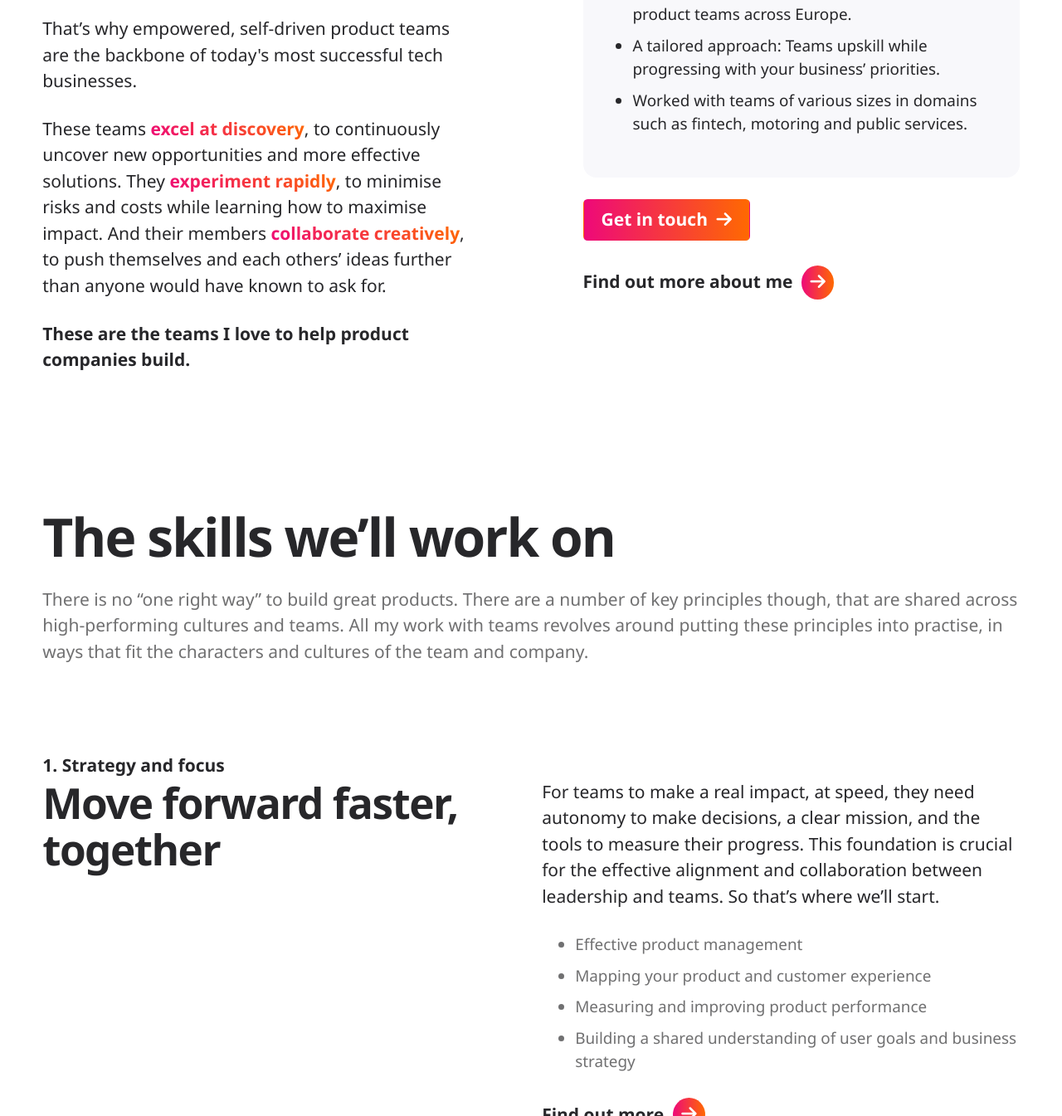
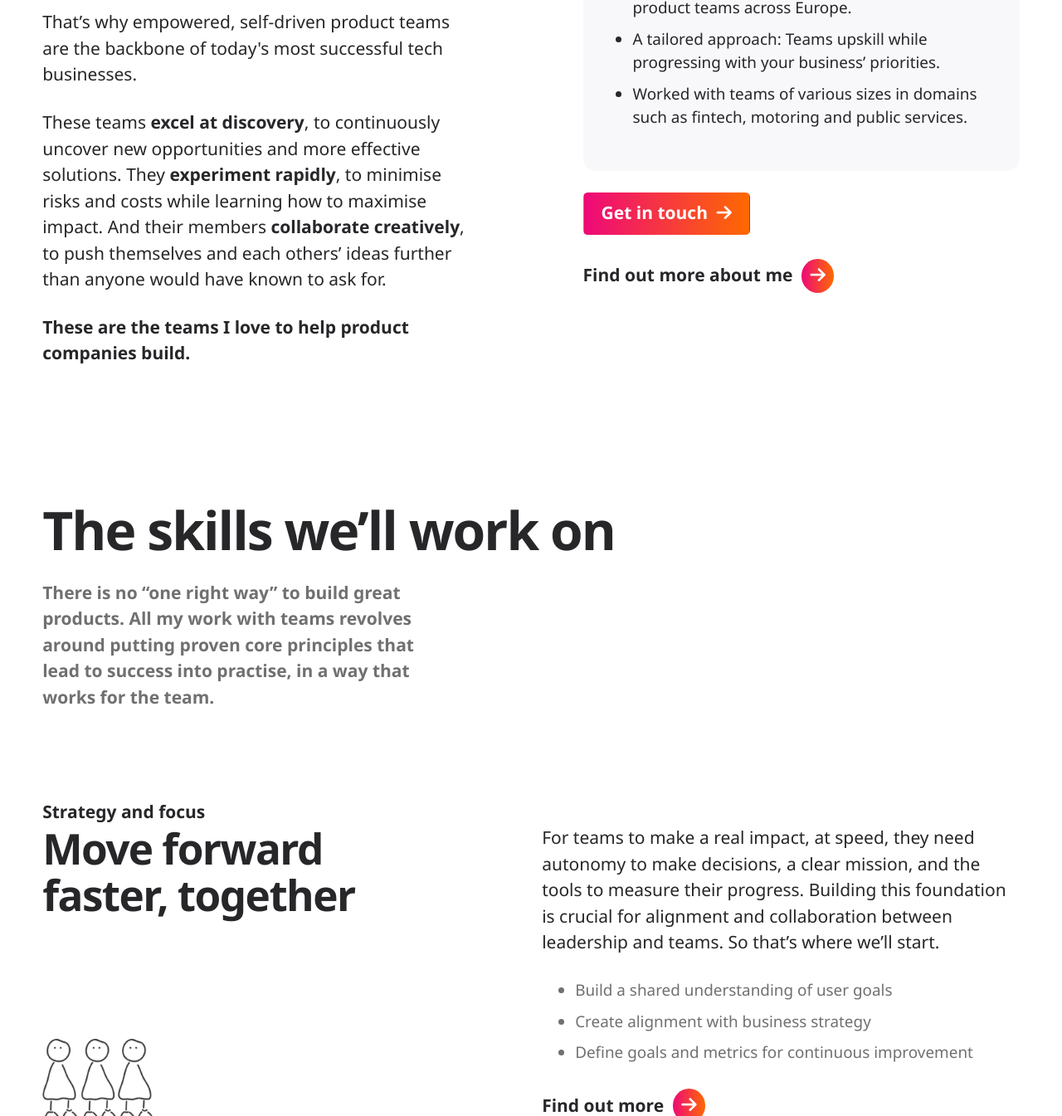
Before and after one commit to scottdh/11ty-sass-template, an Eleventy site: page src/index.md in a window 1280 px wide. Shown: the part 1455-2800 px from the top of the page at 83% size. Built offline with nearby package versions, Linux system fonts and the light colour scheme; Eleventy itself is replaced by a stand-in of ours; files that its build step writes are made by us from their sources.

Commit message:
refined typography and copy in key competences

```diff
--- a/src/_includes/layouts/home.html
+++ b/src/_includes/layouts/home.html
@@ -1,7 +1,7 @@
 {% extends "layouts/base.html" %} {% block content %}
 <div class="[ hero ] [ panel ]">
   <article class="[ wrapper ] [ flow ]">
-    <p class="eyebrow">{{ hero.eyebrow }}</p>
+    <p>{{ hero.eyebrow }}</p>
     <h1 style="max-width: 18ch">{{ hero.title | safe }}</h1>
     <a href="#" class="button" data-type="primary">{{ hero.buttonText }}</a>
     <img src="{{ hero.image }}" alt="" />
@@ -11,22 +11,21 @@
   <article class="[ wrapper ]">
     <div class="grid md-grid-col-2">
       <div class="[ flow ] [ intro__heading ]">
-        <h3>
+        <h3 class="fw-regular">
           <span class="color-text-secondary" style="display: block"
             >Hello, I’m Scott.</span
           >
           I help product leaders build
-          <span class="text-gradient">high-performing</span> product teams that
-          foster innovation, ship better products and drive
-          <span class="text-gradient">outstanding results</span>.
+          <strong>high-performing</strong> product teams that foster innovation,
+          ship better products and drive <strong>outstanding results</strong>.
         </h3>
       </div>
       <div class="[ intro__text ] [ flow ]">
         <p class="lead">
-          For tech-driven product companies, the pressure to perform is huge.
-          The breakneck speed at which technology, customer expectations and new
+          For tech-driven product companies, there's always pressure. The
+          breakneck speed at which technology, customer expectations and new
           competition evolve means only the most agile and fast learning
-          companies are able to adapt and survive long term.
+          companies are able to survive long term.
         </p>
         <p>
           That’s why empowered, self-driven product teams are the backbone of
@@ -34,13 +33,12 @@
         </p>
         <p>
           These teams
-          <span class="text-gradient">excel at discovery</span>, to continuously
-          uncover new opportunities and more effective solutions. They
-          <span class="text-gradient">experiment rapidly</span>, to minimise
-          risks and costs while learning how to maximise impact. And their
-          members <span class="text-gradient">collaborate creatively</span>, to
-          push themselves and each others’ ideas further than anyone would have
-          known to ask for.
+          <strong>excel at discovery</strong>, to continuously uncover new
+          opportunities and more effective solutions. They
+          <strong>experiment rapidly</strong>, to minimise risks and costs while
+          learning how to maximise impact. And their members
+          <strong>collaborate creatively</strong>, to push themselves and each
+          others’ ideas further than anyone would have known to ask for.
         </p>
         <p>
           <strong
@@ -79,26 +77,25 @@
 <div class="panel">
   <article class="wrapper flow">
     <h2>The skills we’ll work on</h2>
-    <p class="text-muted">
-      There is no “one right way” to build great products. There are a number of
-      key principles though, that are shared across high-performing cultures and
-      teams. All my work with teams revolves around putting these principles
-      into practise, in ways that fit the characters and cultures of the team
-      and company.
+    <p class="text-muted measure-short fw-semibold">
+      There is no “one right way” to build great products. All my work with
+      teams revolves around putting proven core principles that lead to success
+      into practise, in a way that works for the team.
     </p>
     <ol id="core-competences">
       {% for item in corecompetences %}
       <li>
         <p class="eyebrow">{{ item.eyebrow }}</p>
         <div class="grid md-grid-col-2">
-          <div class="flow">
+          <div class="flow grid">
             <h3>{{ item.title }}</h3>
+            <img src="{{ item.image }}" alt="" style="align-self: end" />
           </div>
           <div class="flow">
             <p>{{ item.description }}</p>
             <ul>
               {% for skill in item.keyskills %}
-              <li>{{ skill }}</li>
+              <li>{{ skill | safe }}</li>
               {% endfor %}
             </ul>
             <a href="#" class="button">Find out more</a>
--- a/src/_includes/partials/site-head.html
+++ b/src/_includes/partials/site-head.html
@@ -7,7 +7,7 @@
         aria-label="{{ site.name }}"
         class="site-head__logo__lettering"
       >
-        <i class="fa-regular fa-fire text-gradient"></i>
+        <i class="fas fa-fire text-gradient"></i>
         Scott Herrington
       </a>
     </div>
--- a/src/index.md
+++ b/src/index.md
@@ -7,16 +7,16 @@ hero:
   buttonText: "Get in touch"
   image: /images/sketch-placeholder.png
 corecompetences:
-  - eyebrow: "1. Strategy and focus"
+  - eyebrow: "Strategy and focus"
     title: "Move forward faster, together"
-    description: "For teams to make a real impact, at speed, they need autonomy to make decisions, a clear mission, and the tools to measure their progress. This foundation is crucial for the effective alignment and collaboration between leadership and teams. So that’s where we’ll start."
+    description: "For teams to make a real impact, at speed, they need autonomy to make decisions, a clear mission, and the tools to measure their progress. Building this foundation is crucial for alignment and collaboration between leadership and teams. So that’s where we’ll start."
     keyskills:
-      - "Effective product management"
-      - "Mapping your product and customer experience"
-      - "Measuring and improving product performance"
-      - "Building a shared understanding of user goals and business strategy"
-  - eyebrow: "2. Discovery and design"
-    title: "Get more right, more often"
+      - "Build a shared understanding of user goals"
+      - "Create alignment with business strategy"
+      - "Define goals and metrics for continuous improvement"
+    image: /images/sketch-placeholder.png
+  - eyebrow: "Continuous discovery and design"
+    title: "Be more right, more often"
     description: "Great product teams always find new ways to delight customers, minimise the cost of inevitable missteps and maximise the chance of successful business outcomes. To do this they must be rapidly, and continuously, learning and sharing their findings."
     keyskills:
       - "Product discovery and Lean UX"
@@ -24,12 +24,14 @@ corecompetences:
       - "User-centric ‘build-measure-learn’ loops"
       - "Working Agile"
       - "Planning for the unpredictable"
-  - eyebrow: "3. Creative collaboration"
+    image: /images/sketch-placeholder.png
+  - eyebrow: "Creative collaboration"
     title: "Master collaboration and foster innovation"
     description: "Getting the very best from the diverse people you hire is key to high performance. We are hardwired for harmonious cooperation, not creative collaboration. The former is easier to manage, but it’s the latter that drives innovative thinking, breakthrough ideas and fulfilled team members."
     keyskills:
       - "Thriving in conflict"
       - "Intercultural competence"
+    image: /images/sketch-placeholder.png
 ---
 
 Let's get going on your next project!
--- a/src/sass/_home.scss
+++ b/src/sass/_home.scss
@@ -16,7 +16,7 @@
   }
   .eyebrow {
     letter-spacing: -0.03em;
-    font-weight: var(--fw-semibold);
+    font-weight: var(--fw-regular);
     font-size: var(--s-500);
   }
 }
@@ -46,6 +46,11 @@ img {
     list-style: none;
     padding: var(--s-1000) 0;
     border-bottom: 1px solid var(--color-border-primary);
+    @include breakpoints.md {
+      div:first-child {
+        padding-right: 10rem;
+      }
+    }
     ul {
       font-size: 0.9em;
       li {
--- a/src/sass/_typography.scss
+++ b/src/sass/_typography.scss
@@ -50,7 +50,7 @@ h4,
 .h2,
 .h3,
 .h4 {
-  font-weight: var(--fw-bold);
+  font-weight: var(--fw-semibold);
   line-height: var(--lh-tight);
   letter-spacing: -0.03em;
 }
@@ -64,6 +64,7 @@ h1,
 .h1 {
   font-size: var(--s-900);
   --flow-space: var(--s-900);
+  font-weight: var(--fw-bold);
   @include breakpoints.md {
     font-size: var(--s-1000);
   }
@@ -94,23 +95,24 @@ p.lead {
 
 .text-gradient {
   font-weight: var(--fw-bold);
+  // font-family: var(--ff-sans);
   /* Fallback: Set a background color. */
-  background-color: #ee0979;
+  // background-color: #ee0979;
 
   /* Create the gradient. */
-  background-image: linear-gradient(45deg, #ee0979, #ff6a00);
+  // background-image: linear-gradient(45deg, #ee0979, #ff6a00);
 
   /* Set the background size and repeat properties. */
-  background-size: 100%;
-  background-repeat: repeat;
+  // background-size: 100%;
+  // background-repeat: repeat;
 
   /* Use the text as a mask for the background. */
   /* This will show the gradient as a text color rather than element bg. */
-  background-clip: text;
-  -webkit-background-clip: text;
-  -webkit-text-fill-color: transparent;
-  -moz-background-clip: text;
-  -moz-text-fill-color: transparent;
+  //   background-clip: text;
+  //   -webkit-background-clip: text;
+  //   -webkit-text-fill-color: transparent;
+  //   -moz-background-clip: text;
+  //   -moz-text-fill-color: transparent;
 }
 
 .text-align-center {
@@ -123,6 +125,8 @@ p.lead {
 
 .eyebrow {
   font-weight: var(--fw-bold);
+  // font-size: 0.8em;
+  // text-transform: uppercase;
   & + h1,
   h2,
   h3,
--- a/src/sass/design-tokens/_typography-tokens.scss
+++ b/src/sass/design-tokens/_typography-tokens.scss
@@ -8,7 +8,7 @@ $ff: (
   sans:
     "system-ui, -apple-system, BlinkMacSystemFont, 'Segoe UI', 'Roboto', 'Oxygen', 'Ubuntu', 'Cantarell', 'Fira Sans', 'Droid Sans', 'Helvetica Neue', Arial, sans-serif;",
   serif:
-    "Apple Garamond, Baskerville, Times New Roman, Droid Serif, Times, Source Serif Pro, serif, Apple Color Emoji, Segoe UI Emoji, Segoe UI Symbol;",
+    "ui-serif, Georgia, Droid Serif, Times, Source Serif Pro, serif, Apple Color Emoji, Segoe UI Emoji, Segoe UI Symbol;",
   mono:
     "ui-monospace, Menlo, Monaco, 'Cascadia Mono', 'Segoe UI Mono', 'Roboto Mono', 'Oxygen Mono', 'Ubuntu Monospace', 'Source Code Pro', 'Fira Mono', 'Droid Sans Mono', 'Courier New', monospace;",
 );
```
